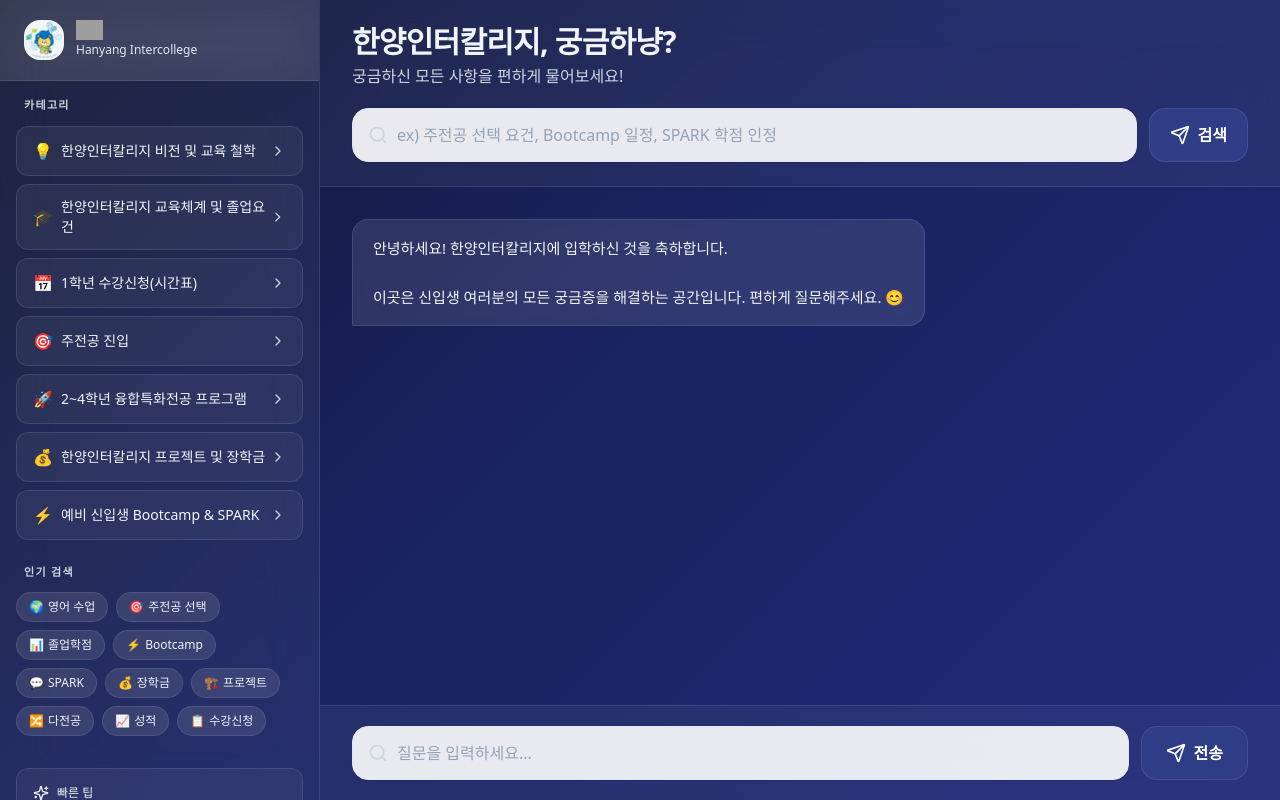
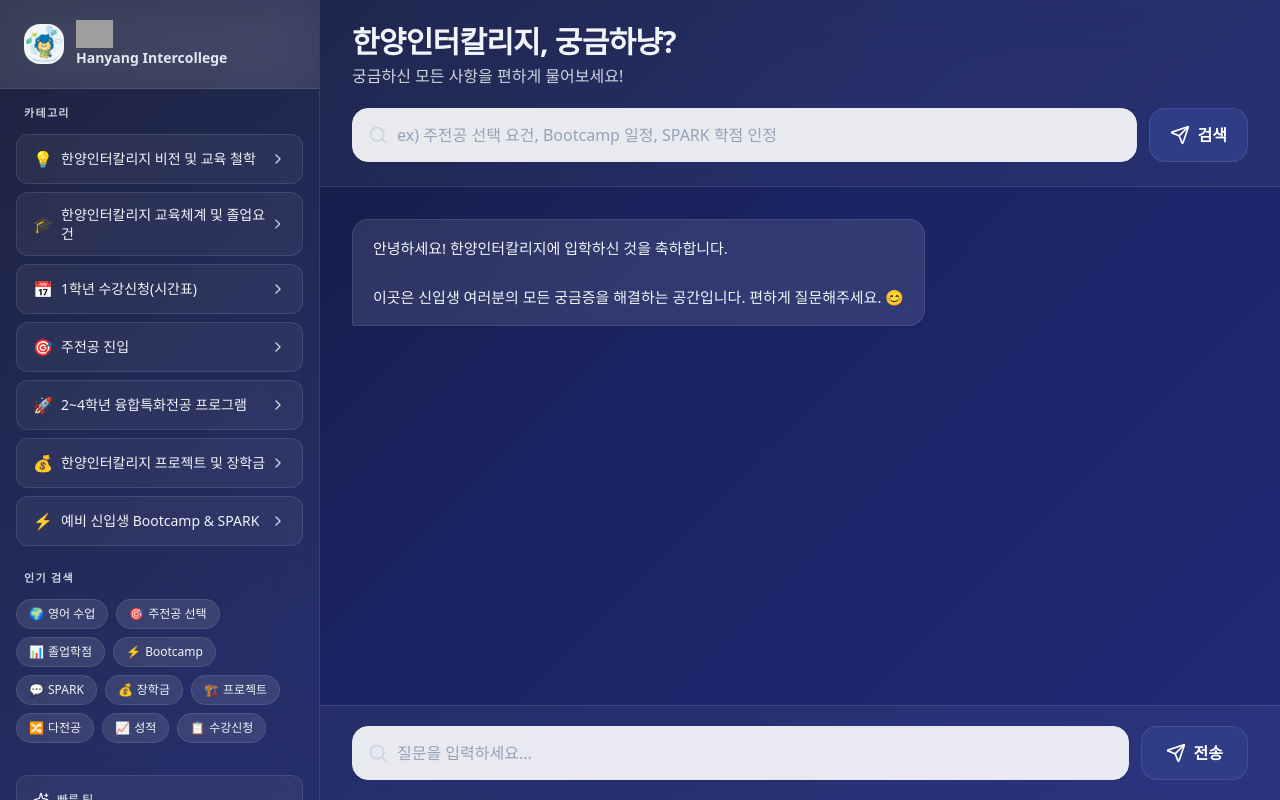
Before and after one commit to happysnow-maker/HIC-Welcome-chatbot, a React (Vite) app: page / in a window 1280 px wide. Built offline with nearby package versions, Linux system fonts and the light colour scheme; grey boxes are pictures that could not be loaded.

Commit message:
Modify logo class and text size in App component
Updated logo size and adjusted text styling for better visibility.

```diff
--- a/src/App.jsx
+++ b/src/App.jsx
@@ -260,9 +260,9 @@
                 <SafeImg
                   sources={LOGO_SOURCES}
                   alt="Hanyang Intercollege Logo"
-                  className="h-5 object-contain"
+                  className="h-7 object-contain"
                 />
-                <p className="text-xs/5 text-slate-200">Hanyang Intercollege</p>
+                <p className="text-sm text-slate-200 font-semibold">Hanyang Intercollege</p>
               </div>
             </div>
           </div>
@@ -286,7 +286,7 @@
                     className="w-full flex items-center justify-between px-4 py-3 text-left hover:bg-white/10 transition"
                     aria-expanded={open}
                   >
-                    <span className="flex items-center gap-2 text-sm font-medium text-slate-100">
+                    <span className="flex items-center gap-2 text-sm font-medium text-slate-100 whitespace-normal leading-snug break-words">
                       <span className="text-base">{data.icon}</span>
                       {cat}
                     </span>
```
